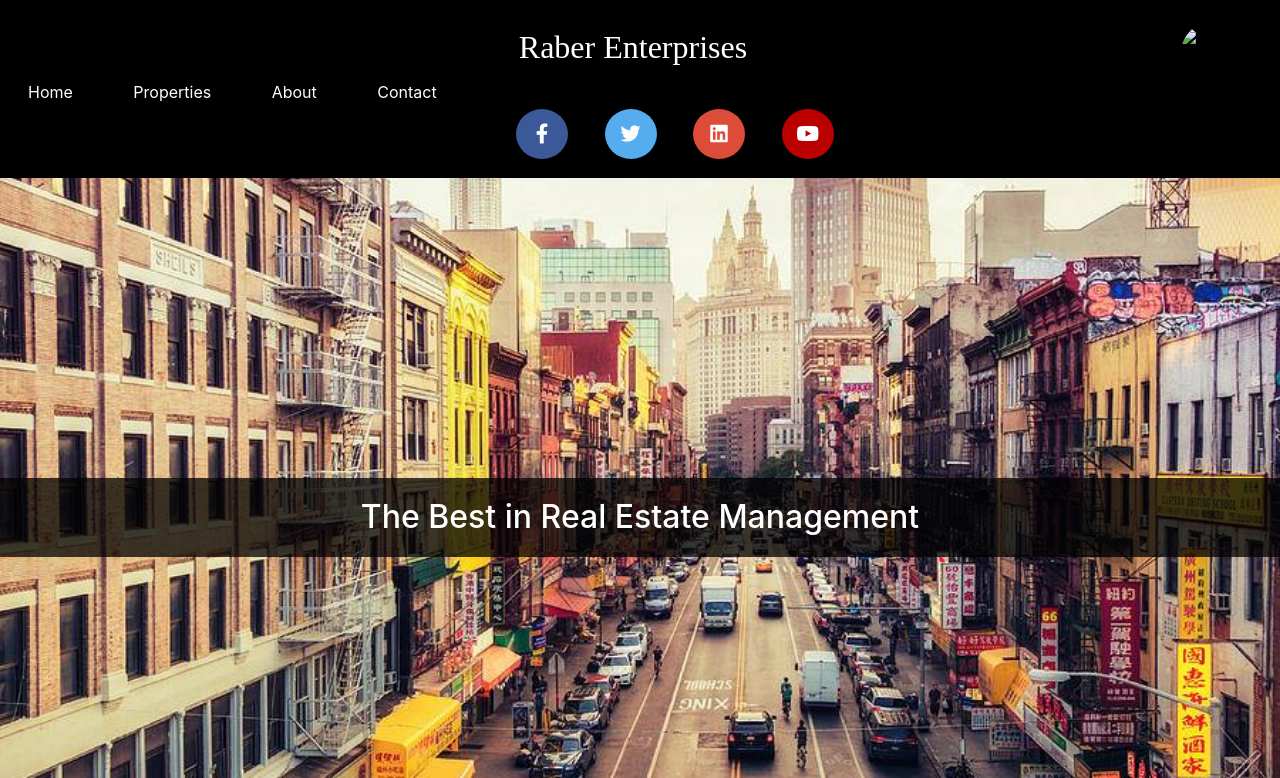
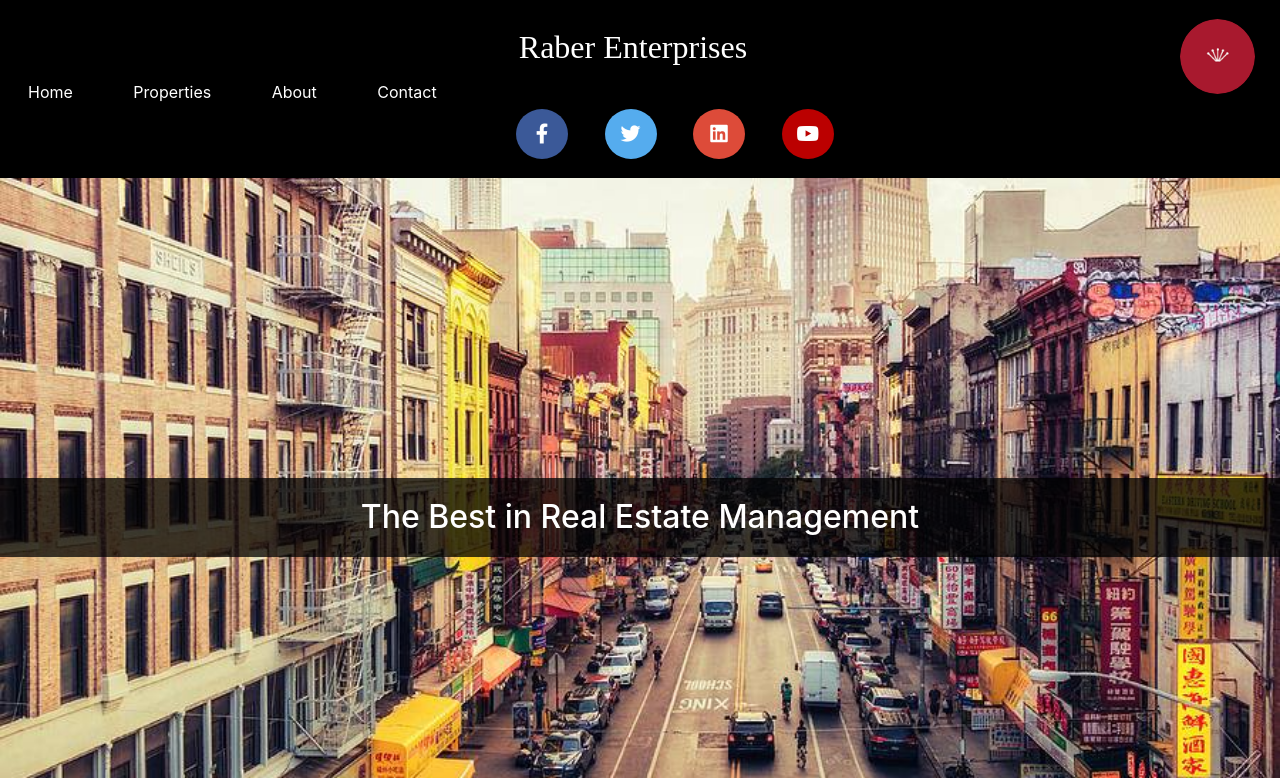
Before and after one commit to JustinSteinberg/raberenterprises, a plain HTML site: page index.html in a window 1280 px wide. Shown: the top 778 px of the page. Drawn offline with nearby package versions, Linux system fonts and the light colour scheme; the site is published under a folder, as on GitHub Pages, so addresses that start at the root find nothing.

Commit message:
fixing image link

```diff
--- a/index.html
+++ b/index.html
@@ -53,7 +53,7 @@
 			</ul>
 		<a class="navbar-brand" href="/">
 			<div class="logo-image">
-				<img class="resize" src="/images/raber_logo.png">
+				<img class="resize" src="images/raber_logo.png">
 			</div>
 		</a>
 	</nav>
```
